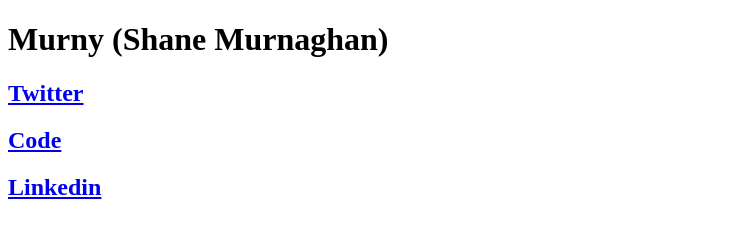
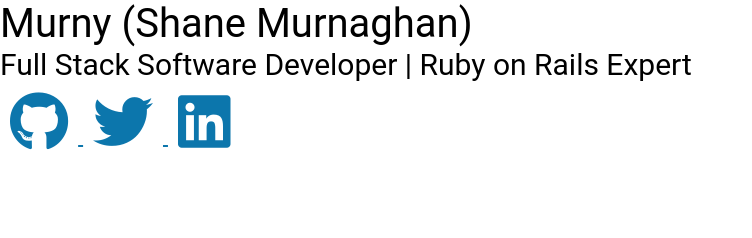
Before and after one commit to murny/murny.github.io, a plain HTML site: page index.html in a window 1280 px wide. Shown: the whole page, without its empty margins (0-752 px from the left). Drawn offline with Linux system fonts and the light colour scheme.

Commit message:
Push css styles...WIP

```diff
--- a/index.html
+++ b/index.html
@@ -1,6 +1,6 @@
-
 <!DOCTYPE html>
 <html lang="en">
+
 <head>
   <meta charset="utf-8">
   <meta name="viewport" content="width=device-width, initial-scale=1, shrink-to-fit=no">
@@ -14,22 +14,29 @@
   <link rel="mask-icon" href="/safari-pinned-tab.svg" color="#0c76ac">
   <meta name="msapplication-TileColor" content="#0c76ac">
   <meta name="theme-color" content="#0c76ac">
+
+  <link rel="stylesheet" href="https://use.fontawesome.com/releases/v5.0.13/css/all.css" integrity="sha384-DNOHZ68U8hZfKXOrtjWvjxusGo9WQnrNx2sqG0tfsghAvtVlRW3tvkXWZh58N9jp" crossorigin="anonymous">
+  <link href="/styles/theme.css" rel="stylesheet">
 </head>
+
 <body>
   <h1>
     Murny (Shane Murnaghan)
   </h1>
 
-    <h2>
-      <a title="@murnagha" href="https://twitter.com/murnagha">Twitter</a>
-    </h2>
+  <h2>Full Stack Software Developer | Ruby on Rails Expert</h2>
 
-    <h2>
-      <a title="@murny" href="https://github.com/murny">Code</a>
-    </h2>
+  <div class="icons-social">
+    <a title="@murnagha" target="_blank" href="https://github.com/murny">
+      <i class="fab fa-github"></i>
+    </a>
+    <a title="@murny" target="_blank" href="https://twitter.com/murnagha">
+      <i class="fab fa-twitter"></i>
+    </a>
+    <a title="Shane Murnaghan" target="_blank" href="https://www.linkedin.com/in/shane-murnaghan-7b513453">
+      <i class="fab fa-linkedin"></i>
+    </a>
+  </div>
+</body>
 
-    <h2>
-      <a href="https://www.linkedin.com/in/shane-murnaghan-7b513453/">Linkedin</a>
-    </h2>
-</body>
 </html>
--- /dev/null
+++ b/styles/theme.css
@@ -0,0 +1,96 @@
+/* Minimal CSS Reset */
+
+html {
+  box-sizing: border-box;
+  font-size: 12px;
+}
+
+*, *:before, *:after {
+  box-sizing: inherit;
+}
+
+body, h1, h2, h3, h4, h5, h6, p, ol, ul {
+  margin: 0;
+  padding: 0;
+  font-weight: normal;
+}
+
+ol, ul {
+  list-style: none;
+}
+
+img {
+  max-width: 100%;
+  height: auto;
+}
+
+/* Typography */
+
+html {
+	font-family: 'Roboto', sans-serif;
+}
+
+@media (min-width: 576px) {
+	html {
+		font-size: 14px;
+	}
+}
+
+@media (min-width: 768px) {
+	html {
+		font-size: 16px;
+	}
+}
+
+@media (min-width: 992px) {
+	html {
+		font-size: 18px;
+	}
+}
+
+@media (min-width: 1200px) {
+	html {
+		font-size: 20px;
+	}
+}
+
+.icons-social i {
+	font-size: 3em;
+}
+
+/* Custom Styles */
+
+main {
+	display: flex;
+	flex-direction: column;
+	min-height: 100vh;
+	justify-content: center;
+	padding: 0 30px;
+	text-align: center;
+}
+
+main > .intro {
+	font-size: 3.75em;
+	font-weight: 600;
+}
+
+main > .tagline {
+	font-size: 1.5rem;
+	margin: 1.5rem 0;
+	font-weight: 100;
+}
+
+.icons-social i {
+	padding: 10px;
+}
+
+/* Theme */
+
+main {
+	background: #FAFAFA;
+	color: #0c76ac;
+}
+
+.icons-social a {
+	color: #0c76ac;
+}
```
Lines whose indentation alone changed are shown as unchanged.
